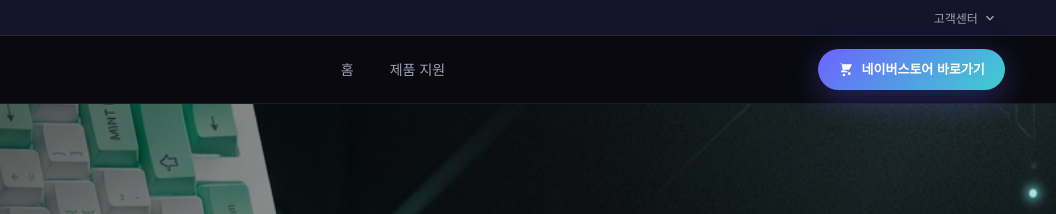
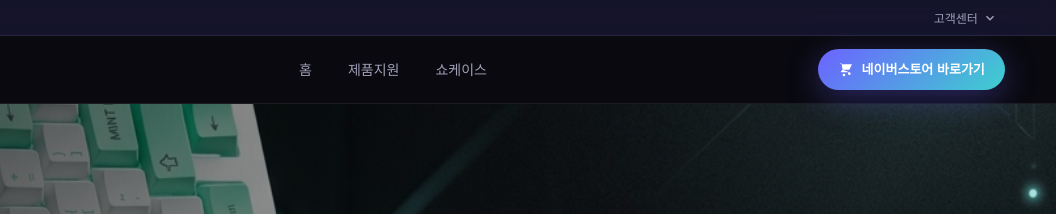
Before and after one commit to HanCreate/computer_sale_test-, a plain HTML site: page index.html in a window 1280 px wide. Shown: the top 214 px of the page, 224-1280 px from the left. Drawn offline with Linux system fonts and the light colour scheme.

Commit message:
Update index.html

```diff
--- a/index.html
+++ b/index.html
@@ -55,7 +55,8 @@
 
       <nav class="main-nav" aria-label="주요 메뉴">
         <a href="#hero" class="nav-link" id="homeNavLink">홈</a>
-        <a href="#products" class="nav-link" id="productsNavLink">제품 지원</a>
+        <a href="#products" class="nav-link" id="productsNavLink">제품지원</a>
+        <a href="#products" class="nav-link" id="showcaseNavLink">쇼케이스</a>
       </nav>
 
       <div class="nav-actions">
```
